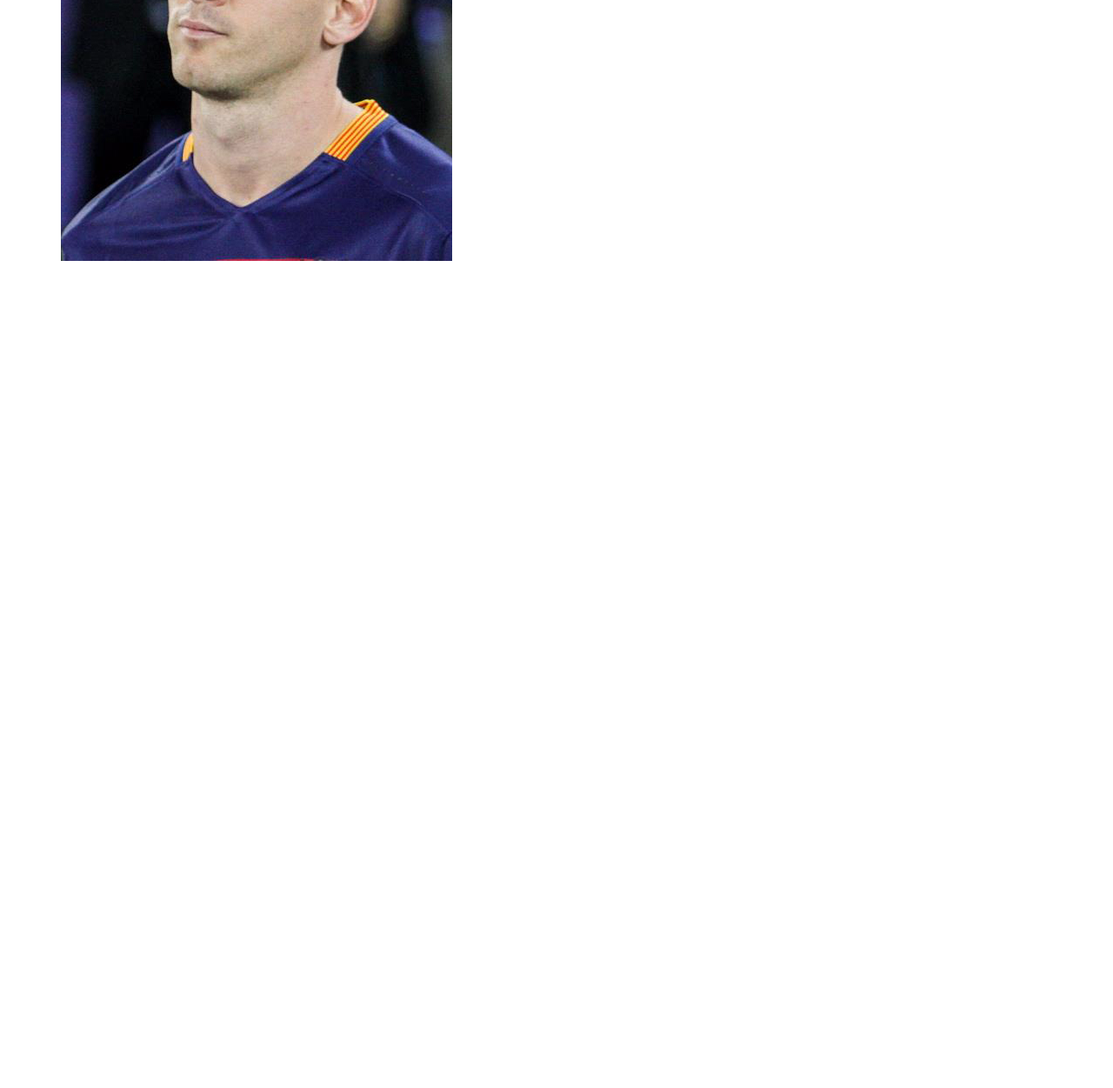
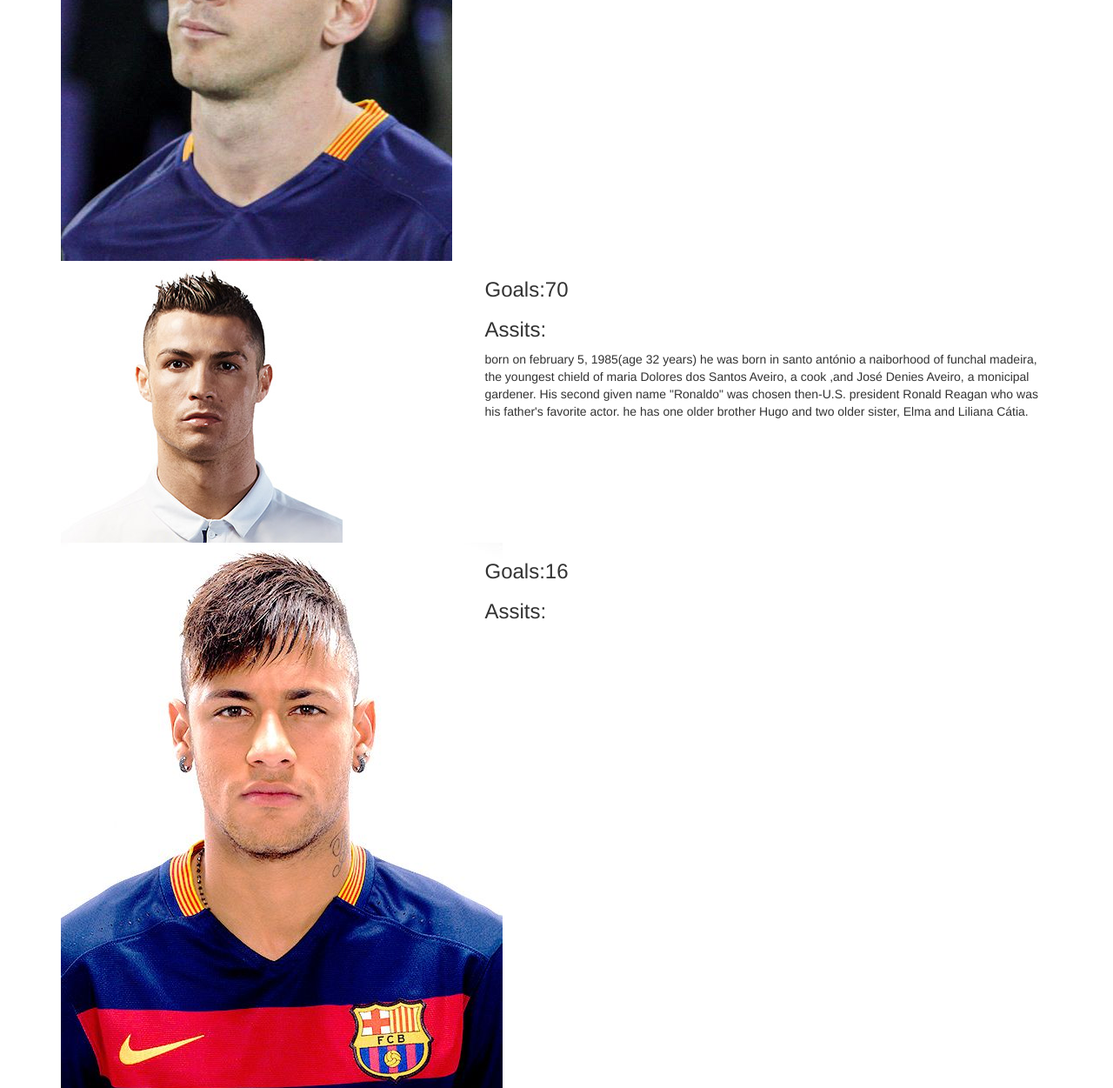
Before and after one commit to spiderjeff4529/bootstrap_project, a plain HTML site: page project/index.html in a window 1280 px wide. Shown: the part 1000-2251 px from the top of the page at 87% size. Before the commit the page ends 1300 px from the top, so only its background shows below. Drawn offline with nearby package versions, Linux system fonts and the light colour scheme; some packages are replaced by stand-ins of ours; a web font is replaced by a local one.

Commit message:
add neymar to index

```diff
--- a/project/index.html
+++ b/project/index.html
@@ -80,7 +80,7 @@
                 <img src="../Images/Leo-Profile.jpg">
             </div>
             <div class="col-sm-7">
-                <h3>Goals:</h3>
+                <h3>Goals:102</h3>
                 <h3>Assits:</h3>
                 <p>Born and raised in central Argentina, Messi was diagnosed with a growth hormone deficiency as a child. at the age of 13, he relocated to join barcelona, who agreed to pay for his medical treatment. he continued to play for the team barcelona,
                     at the age of 17 he was competing on the team and he was granted the ballon d'Or, and FIFA world player of the year award.since then he became a national censation on the fútbol world, and now he is a well know soccer player all araund
@@ -89,6 +89,34 @@
             </div>
         </div>
     </div>
+     <div class="container" id="Ronaldo">
+        <div class="row">
+            <div class="col-sm-5">
+                <img src="../Images/cristiano-profile.jpg">
+            </div>
+            <div class="col-sm-7">
+                <h3>Goals:70</h3>
+                <h3>Assits:</h3>
+                <p>born on february 5, 1985(age 32 years) he was born in santo antónio a naiborhood of funchal madeira, the youngest chield of maria Dolores dos Santos Aveiro, a cook ,and José Denies Aveiro, a monicipal gardener. His second given name "Ronaldo" was chosen then-U.S. president Ronald Reagan who was his father's favorite actor. he has one older  brother Hugo and two older sister, Elma and Liliana Cátia.
+                </p>
+            </div>
+        </div>
+    </div>
+
+      <div class="container" id="Ronaldo">
+        <div class="row">
+            <div class="col-sm-5">
+                <img src="../Images/Neymar-profile.jpg">
+            </div>
+            <div class="col-sm-7">
+                <h3>Goals:16</h3>
+                <h3>Assits:</h3>
+                <p>
+                </p>
+            </div>
+        </div>
+    </div>
+
 </body>
 
 </html>
```
